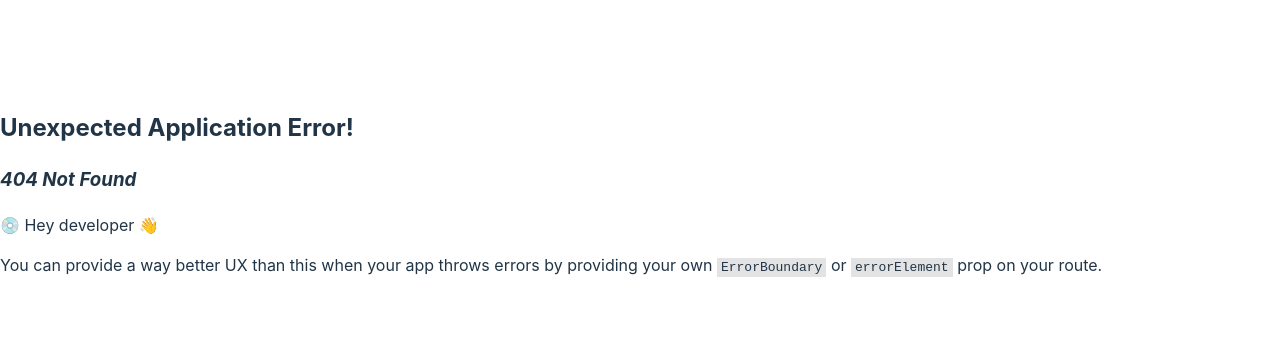
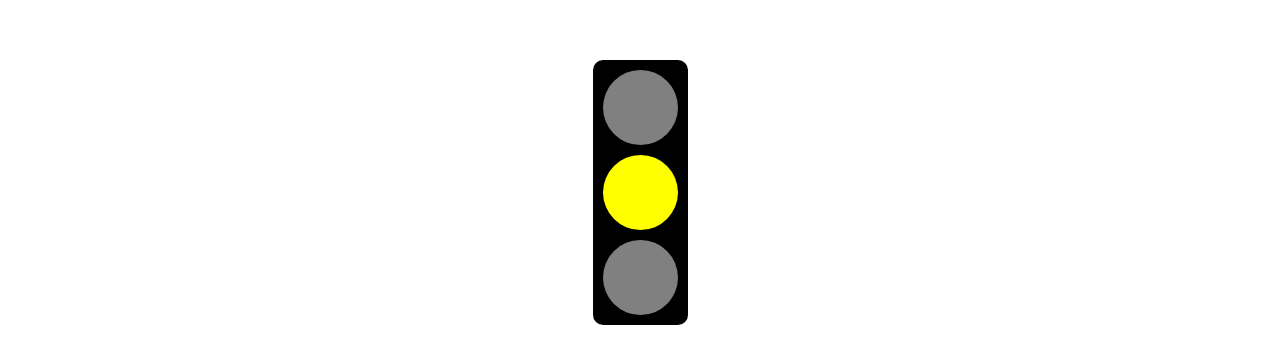
Before and after one commit to sharathr25/react-playground, a React (Vite) app: page /stop-light in a window 1280 px wide. Before the commit this address had no page. Shown: the part 208-572 px from the top of the page. Built offline with nearby package versions, Linux system fonts and the light colour scheme.

Commit message:
stop light

```diff
--- a/src/main.jsx
+++ b/src/main.jsx
@@ -16,6 +16,7 @@ import ClassComponents from "./pages/ClassComponents";
 import TicTocToe from "./pages/TicTocToe";
 
 import "./index.module.scss";
+import StopLight from "./pages/StopLight";
 
 const routes = [
   {
@@ -66,6 +67,10 @@ const routes = [
     path: "/tic-toc-toe",
     element: <TicTocToe />,
   },
+  {
+    path: "/stop-light",
+    element: <StopLight />,
+  },
 ];
 
 routes.push({
--- /dev/null
+++ b/src/pages/StopLight/index.jsx
@@ -0,0 +1,68 @@
+import { useEffect, useState } from "react";
+import styles from "./index.module.scss";
+import { sleep } from "../../utils/promises";
+
+const SIGNALS = {
+  STOP: "stop",
+  READY: "ready",
+  GO: "go",
+};
+
+const SIGNALS_TO_CLASSES = {
+  [SIGNALS.STOP]: "red",
+  [SIGNALS.READY]: "yellow",
+  [SIGNALS.GO]: "green",
+};
+
+const DELAYS = {
+  [`${SIGNALS.STOP}-${SIGNALS.READY}`]: 3000,
+  [`${SIGNALS.READY}-${SIGNALS.GO}`]: 1000,
+  [`${SIGNALS.GO}-${SIGNALS.READY}`]: 3000,
+  [`${SIGNALS.READY}-${SIGNALS.STOP}`]: 1000,
+};
+
+const SIGNALS_VALUES = Object.values(SIGNALS);
+
+const StopLight = () => {
+  const [signal, setSignal] = useState(SIGNALS.STOP);
+
+  const moveTraffic = async () => {
+    for (let i = 1; i < SIGNALS_VALUES.length; i++) {
+      const nextSignal = SIGNALS_VALUES[i];
+      const prevSignal = SIGNALS_VALUES[i - 1];
+      await sleep(DELAYS[`${prevSignal}-${nextSignal}`]);
+      setSignal(nextSignal);
+    }
+  };
+
+  const stopTraffic = async () => {
+    for (let i = SIGNALS_VALUES.length - 2; i >= 0; i--) {
+      const nextSignal = SIGNALS_VALUES[i];
+      const prevSignal = SIGNALS_VALUES[i + 1];
+      await sleep(DELAYS[`${prevSignal}-${nextSignal}`]);
+      setSignal(nextSignal);
+    }
+  };
+
+  useEffect(() => {
+    if (signal === SIGNALS.STOP) moveTraffic();
+    else if (signal == SIGNALS.GO) stopTraffic();
+  }, [signal]);
+
+  const getClass = (_signal) =>
+    `${styles.light} ${
+      signal === _signal ? styles[SIGNALS_TO_CLASSES[signal]] : styles.off
+    }`;
+
+  return (
+    <div className={styles.main}>
+      <div className={styles["stop-light"]}>
+        <div className={getClass("stop")} />
+        <div className={getClass("ready")} />
+        <div className={getClass("go")} />
+      </div>
+    </div>
+  );
+};
+
+export default StopLight;
--- /dev/null
+++ b/src/pages/StopLight/index.module.scss
@@ -0,0 +1,34 @@
+$lightSize: 75px;
+
+.main {
+  display: flex;
+  justify-content: center;
+  align-items: center;
+  width: 100vw;
+  height: 100vh;
+  .stop-light {
+    display: flex;
+    flex-direction: column;
+    gap: 10px;
+    background-color: black;
+    padding: 10px;
+    border-radius: 10px;
+    .light {
+      width: $lightSize;
+      height: $lightSize;
+      border-radius: 50%;
+      &.red {
+        background-color: red;
+      }
+      &.yellow {
+        background-color: yellow;
+      }
+      &.green {
+        background-color: green;
+      }
+      &.off {
+        background-color: gray;
+      }
+    }
+  }
+}
--- /dev/null
+++ b/src/utils/promises.js
@@ -0,0 +1,2 @@
+export const sleep = (delay) =>
+  new Promise((resolve) => setTimeout(() => resolve(true), delay));
```
